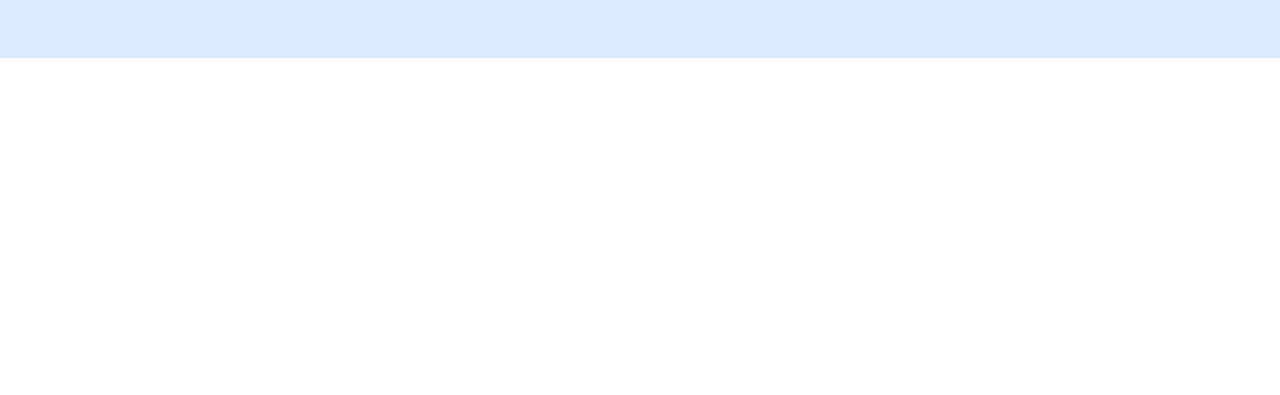
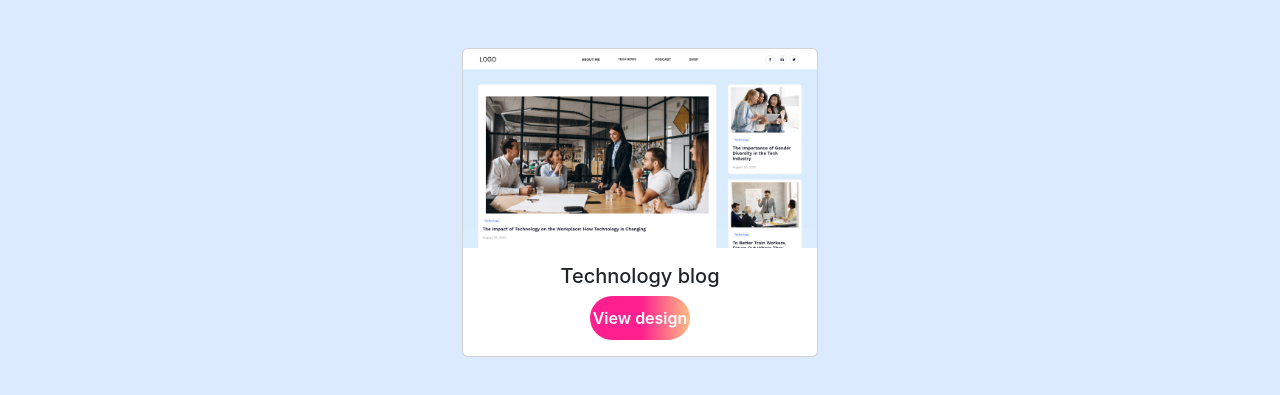
Before and after one commit to Victoriajuszkiewicz/portfolio-vj, a React (Create React App) app: page /projects in a window 1280 px wide. Shown: the part 2117-2512 px from the top of the page. Before the commit the page ends 2175 px from the top, so only its background shows below. Built offline with nearby package versions, Linux system fonts and the light colour scheme.

Commit message:
new design card added

```diff
--- a/src/components/CardProject.js
+++ b/src/components/CardProject.js
@@ -9,6 +9,7 @@ import wellness from "../img/wellness.png";
 import hairdresser from "../img/hair.png";
 import portfolio from "../img/portfolio.png";
 import reqon from "../img/reqon-portfolio.png";
+import tech from "../img/tech-design.png";
 
 const CardProject = () => {
 	return (
@@ -249,6 +250,28 @@ const CardProject = () => {
 								</div>
 							</div>
 						</div>
+
+						<div className="col-12 col-sm-6 col-md-6 col-lg-4 d-flex justify-content-center">
+							<div className="card h-100" style={{ width: "30rem" }}>
+								<img
+									className="card-img-top"
+									src={tech}
+									alt="Card project by victoria juszkiewicz cap"
+								/>
+								<div className="card-body">
+									<h5 className="card-title">Technology blog</h5>
+									<a
+										href="https://dribbble.com/shots/23944948-Tech-blog-software-shop"
+										target="_blank"
+										rel="noreferrer"
+										className="btn btn-primary"
+										id="codebtn"
+									>
+										View design
+									</a>
+								</div>
+							</div>
+						</div>
 					</div>
 				</div>
 			</div>
```
Also changed, not shown: src/img/tech-design.png (added).
